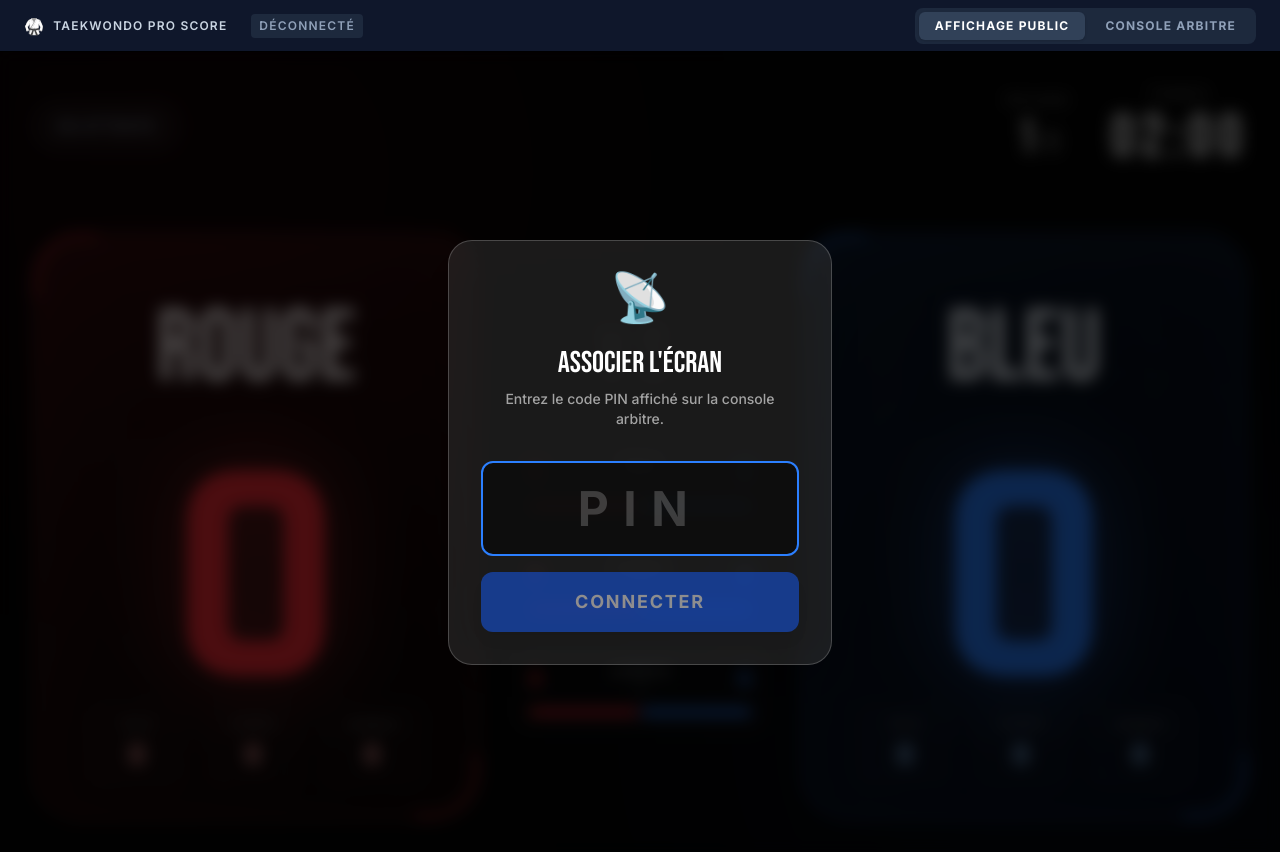
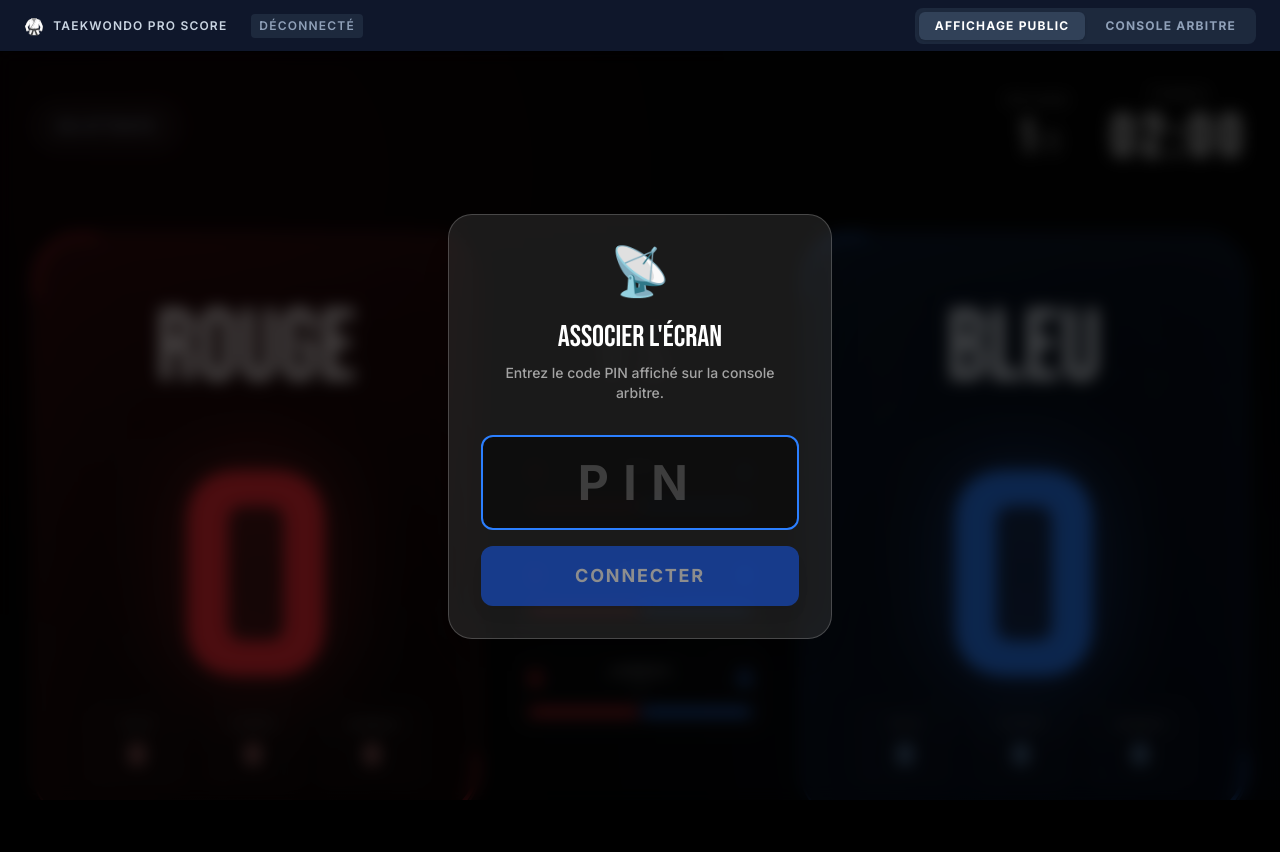
Before and after one commit to abdotemlali/taekwondo, a React (Vite) app: page / in a window 1280 px wide. Both pictures are taken after a click on the button "AFFICHAGE PUBLIC". After the commit the page ends 800 px from the top, so only its background shows below. Built offline with nearby package versions, Linux system fonts and the light colour scheme.

Commit message:
style: enforce strict no-scroll single-page layout for public scoreboard

```diff
--- a/src/App.jsx
+++ b/src/App.jsx
@@ -759,7 +759,7 @@ export default function App() {
       {/* CONTENT WRAPPER */}
       <div className="pt-[52px]">
         {vue === 'public' && (
-          <div className="relative min-h-[calc(100vh-52px)]">
+          <div className="relative h-[calc(100vh-52px)] overflow-hidden">
             <VuePublique state={state} />
             {!isLinked && (
               <div className="absolute inset-0 bg-black/70 backdrop-blur-sm flex items-center justify-center p-4 z-40">
```
